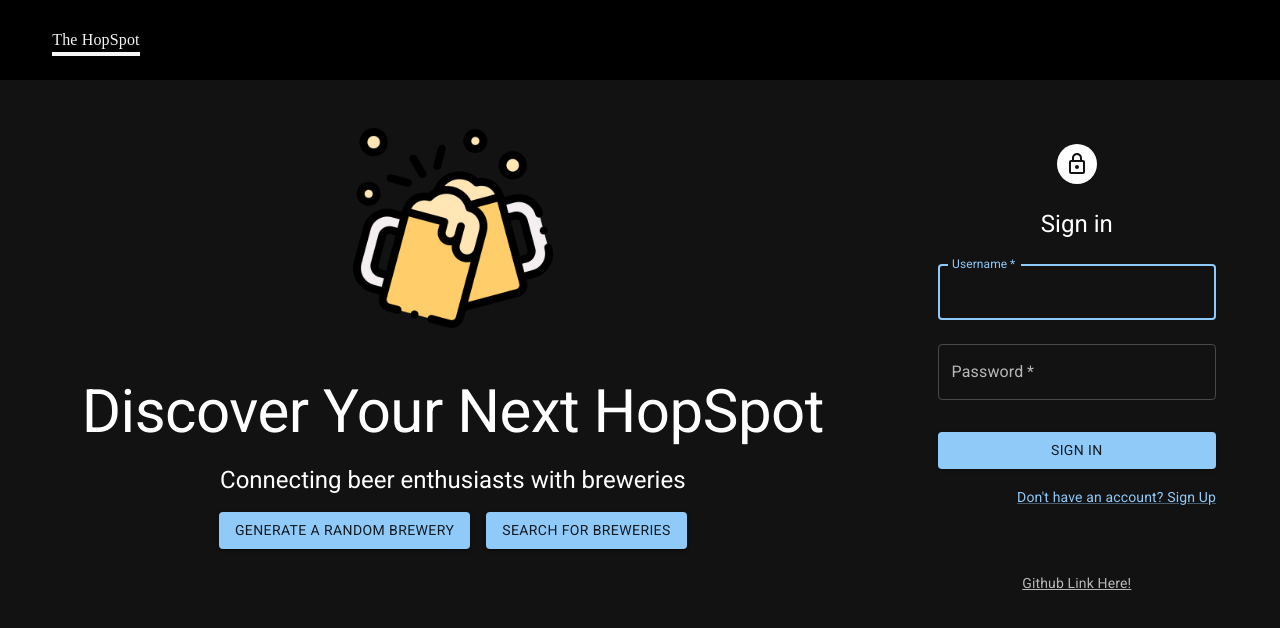
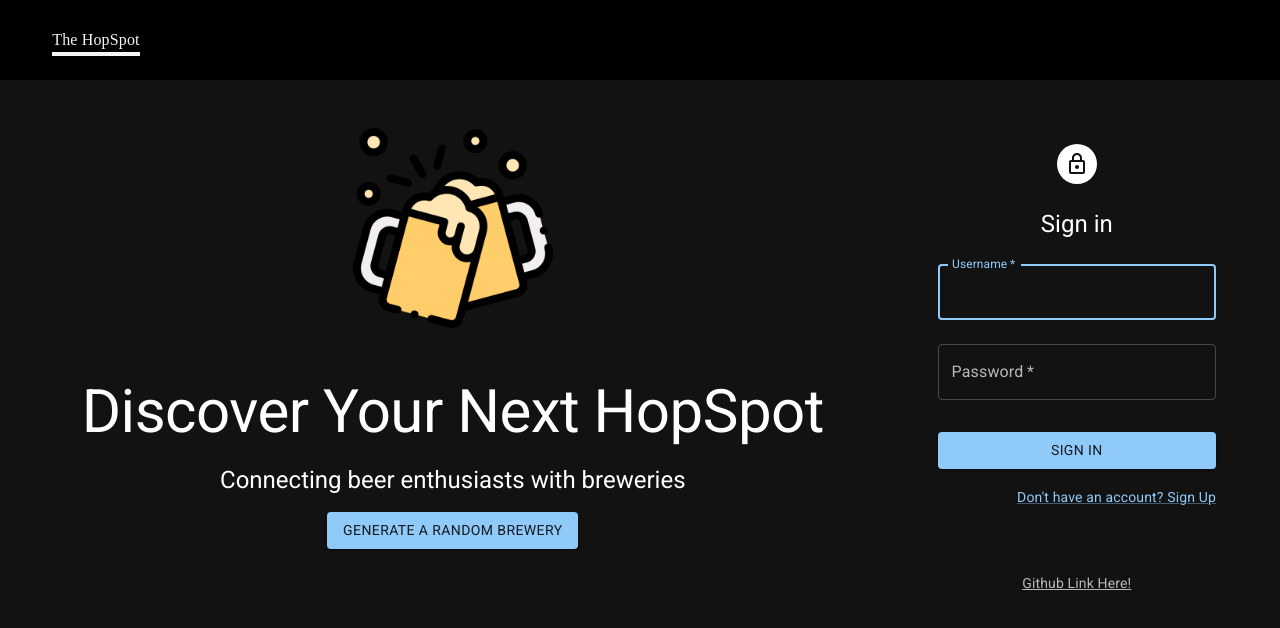
Before and after one commit to ftech-glitch/psychic-train, a React (Vite) app in the folder frontend/: page / in a window 1280 px wide. Shown: the top 628 px of the page. Built offline with nearby package versions, Linux system fonts and the light colour scheme; no server answers.

Commit message:
Fix search button logging user out

```diff
--- a/frontend/src/components/Home.jsx
+++ b/frontend/src/components/Home.jsx
@@ -1,5 +1,5 @@
 import React, { useState, useEffect, useContext } from "react";
-import { Link, useLocation } from "react-router-dom";
+import { Link, useLocation, useNavigate } from "react-router-dom";
 import styles from "./Details.module.css";
 import cheers from "./cheers.png";
 import glass from "./glass.png";
@@ -30,6 +30,8 @@ const Home = (props) => {
   const [showReview, setShowReview] = useState(false);
   const [showAdd, setShowAdd] = useState(false);
   const location = useLocation();
+
+  const navigate = useNavigate();
 
   const defaultTheme = createTheme();
   const darkTheme = createTheme({
@@ -202,16 +204,19 @@ const Home = (props) => {
                   Generate a random brewery
                 </Button>
               </Grid>
+              {userCtx.isSignedIn && (
                 <Grid item>
                   <Button
-                  href="/search"
+                    // href="/search"
                     variant="contained"
                     color="primary"
                     role="button"
+                    onClick={() => { navigate('/search') }}
                   >
                     Search for breweries
                   </Button>
                 </Grid>
+              )}
             </Grid>
 
             <Grid
```
Also changed, not shown: frontend/src/App.jsx (line endings or trailing spaces). Lines whose indentation alone changed are shown as unchanged.
